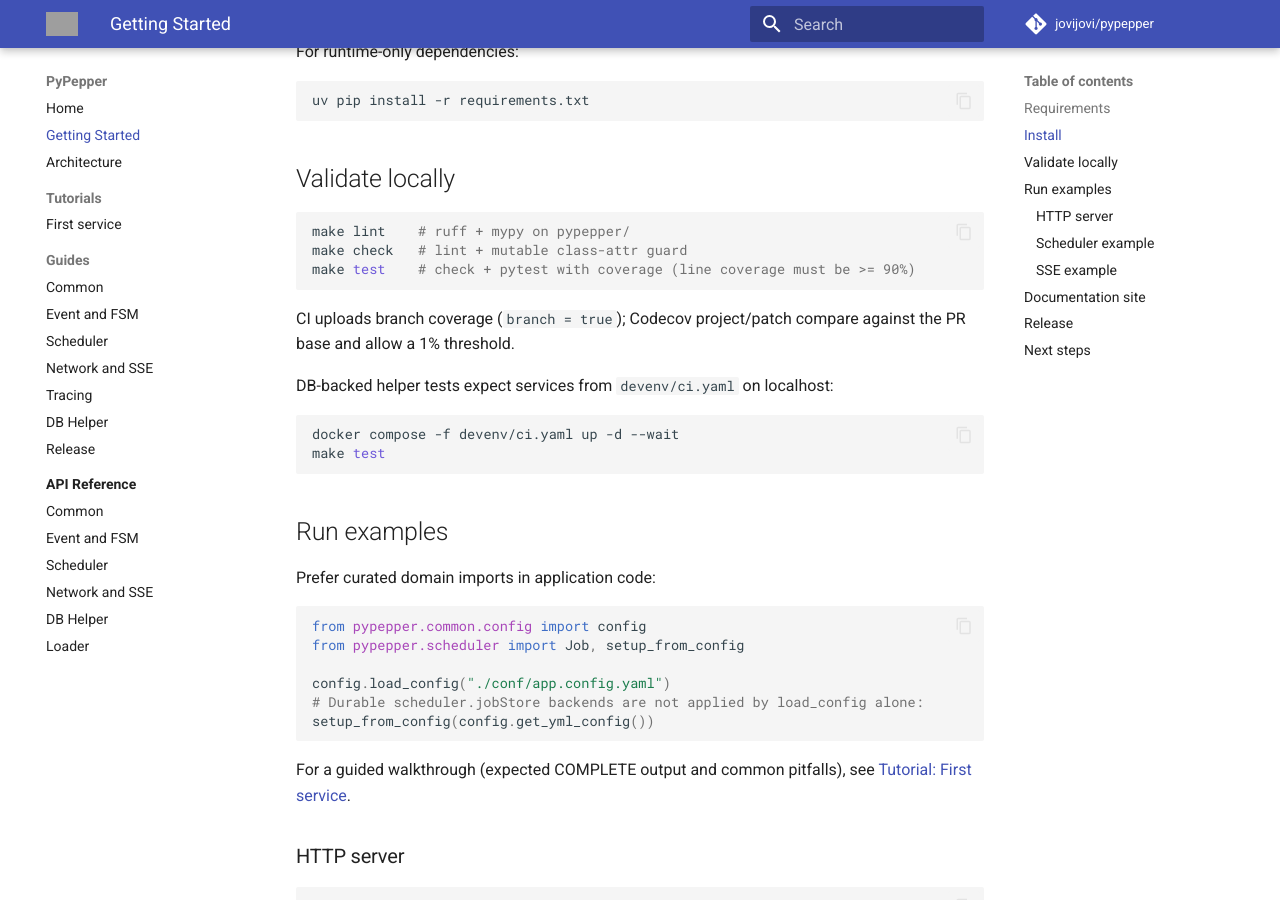
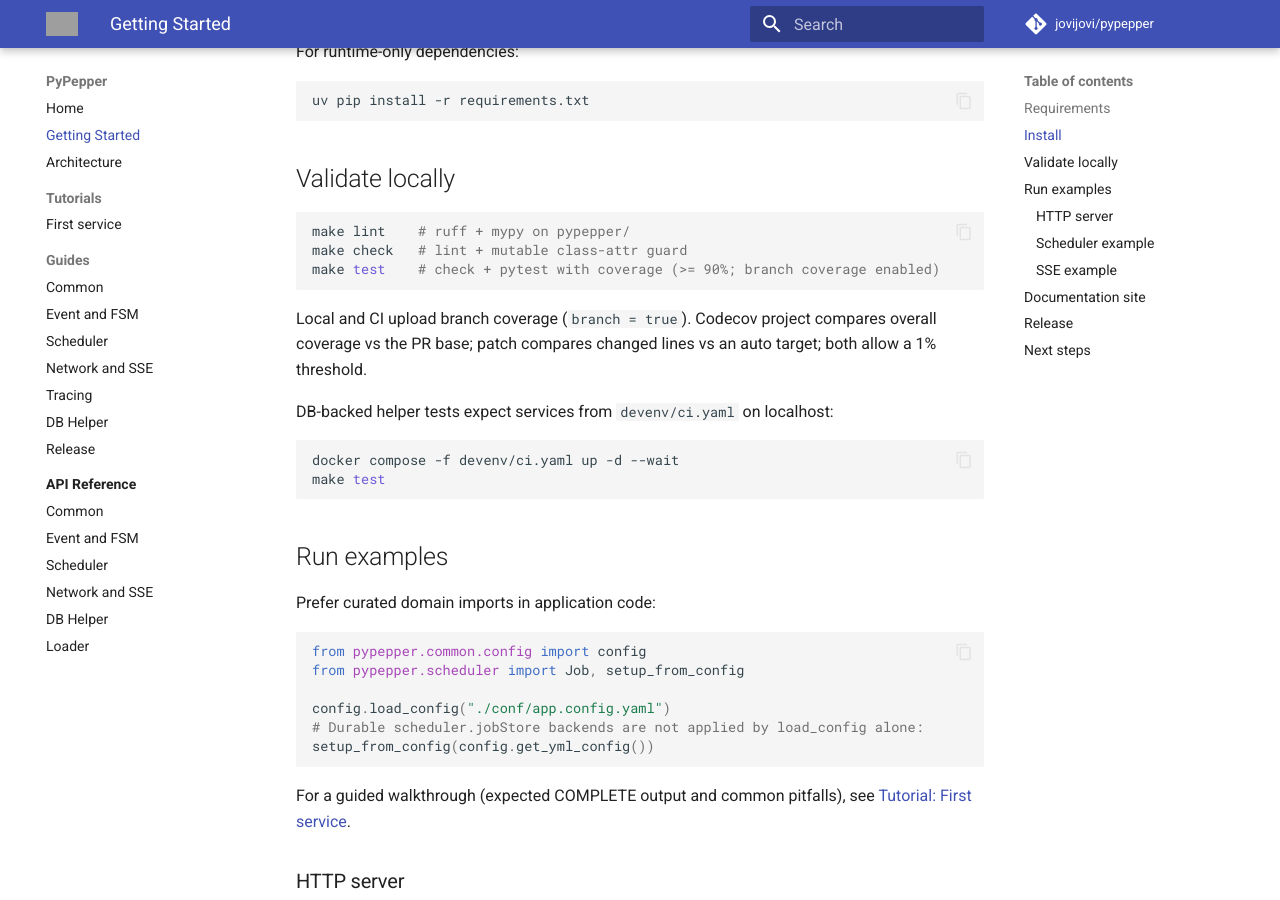
Before and after one commit to jovijovi/pypepper, an MkDocs documentation site: the page built from docs/getting-started.md, in a window 1280 px wide and 900 px high, scrolled down 473 px. Built offline with MkDocs 1.6.1 and Material for MkDocs 9.7.7, drawn with Linux system fonts in a browser that asks for light colours; comment, search, counter and statistics services are not loaded; grey boxes are pictures that could not be loaded.

Commit message:
docs: align Codecov project/patch notes with branch coverage
Clarify CONTRIBUTING and getting-started so local/CI branch coverage
and both Codecov gates match codecov.yml.

````diff
--- a/docs/getting-started.md
+++ b/docs/getting-started.md
@@ -25,10 +25,10 @@ uv pip install -r requirements.txt
 ```shell
 make lint    # ruff + mypy on pypepper/
 make check   # lint + mutable class-attr guard
-make test    # check + pytest with coverage (line coverage must be >= 90%)
+make test    # check + pytest with coverage (>= 90%; branch coverage enabled)
 ```
 
-CI uploads branch coverage (`branch = true`); Codecov project/patch compare against the PR base and allow a 1% threshold.
+Local and CI upload branch coverage (`branch = true`). Codecov project compares overall coverage vs the PR base; patch compares changed lines vs an auto target; both allow a 1% threshold.
 
 DB-backed helper tests expect services from `devenv/ci.yaml` on localhost:
 
````
Also changed, not shown: CONTRIBUTING.md (+1 -1 lines).
